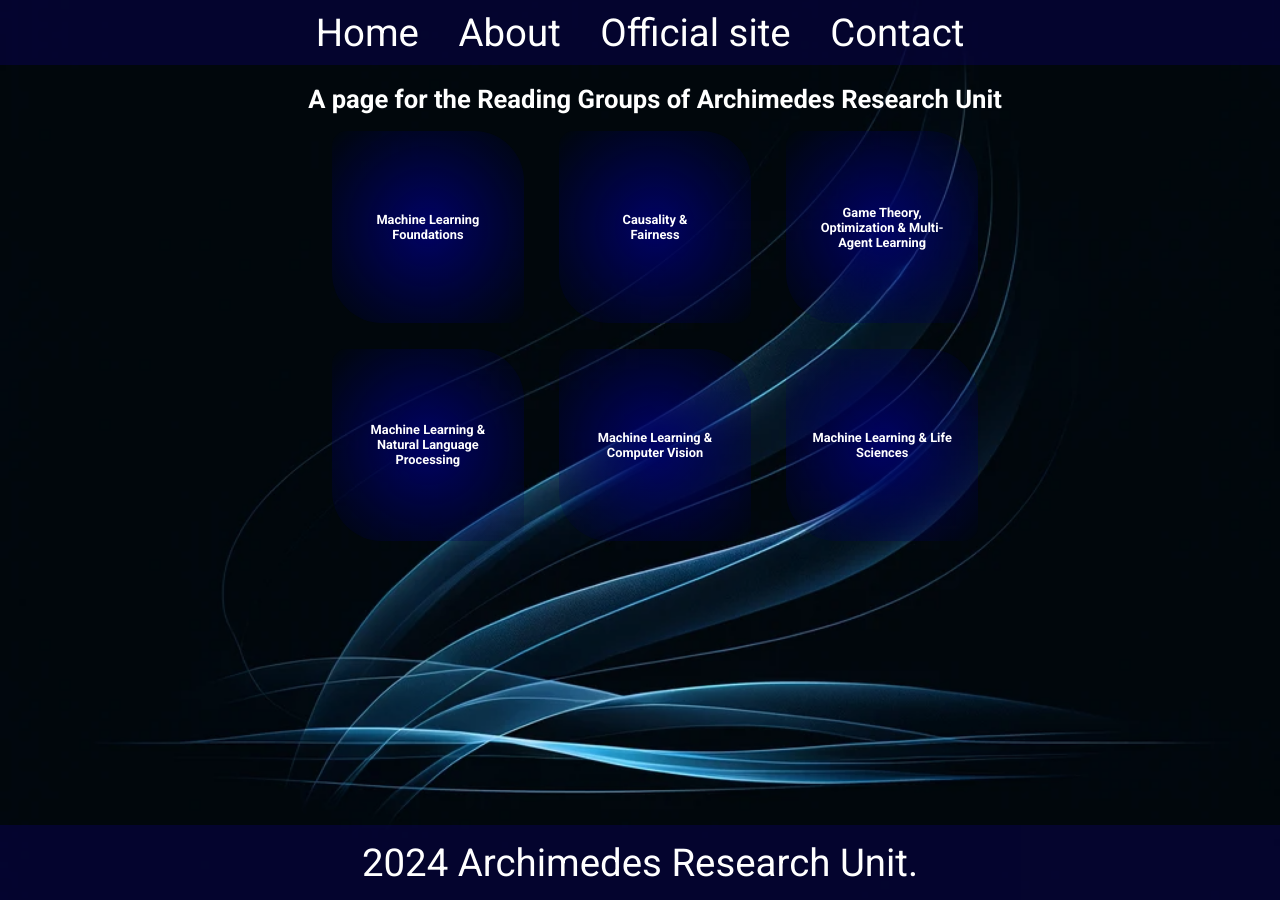
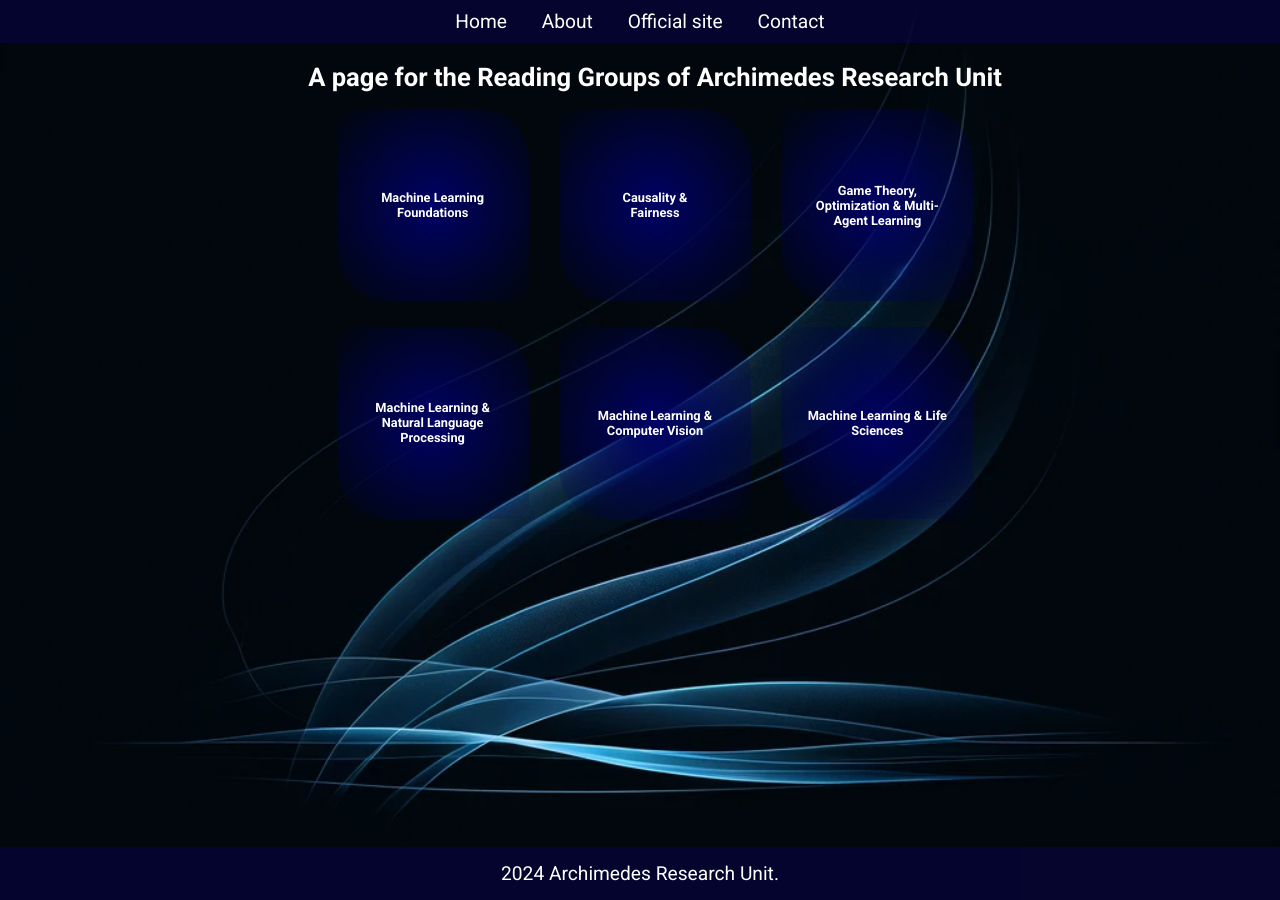
Before and after one commit to mandlos/archimedesai.github.io, a Jekyll site: the page built from index.html, in a window 1280 px wide. Built offline with Jekyll 4.4.1, drawn with Linux system fonts in a browser that asks for light colours.

Commit message:
modified:   assets/css/main.css

```diff
--- a/assets/css/main.css
+++ b/assets/css/main.css
@@ -37,7 +37,7 @@
     position: static;
     width: 100%;
     margin: auto;
-    font-size: 3vw;
+    font-size: 1.5vw;
     color: rgb(255, 255, 255);
 }
 @media (max-width: 900px) {
```
